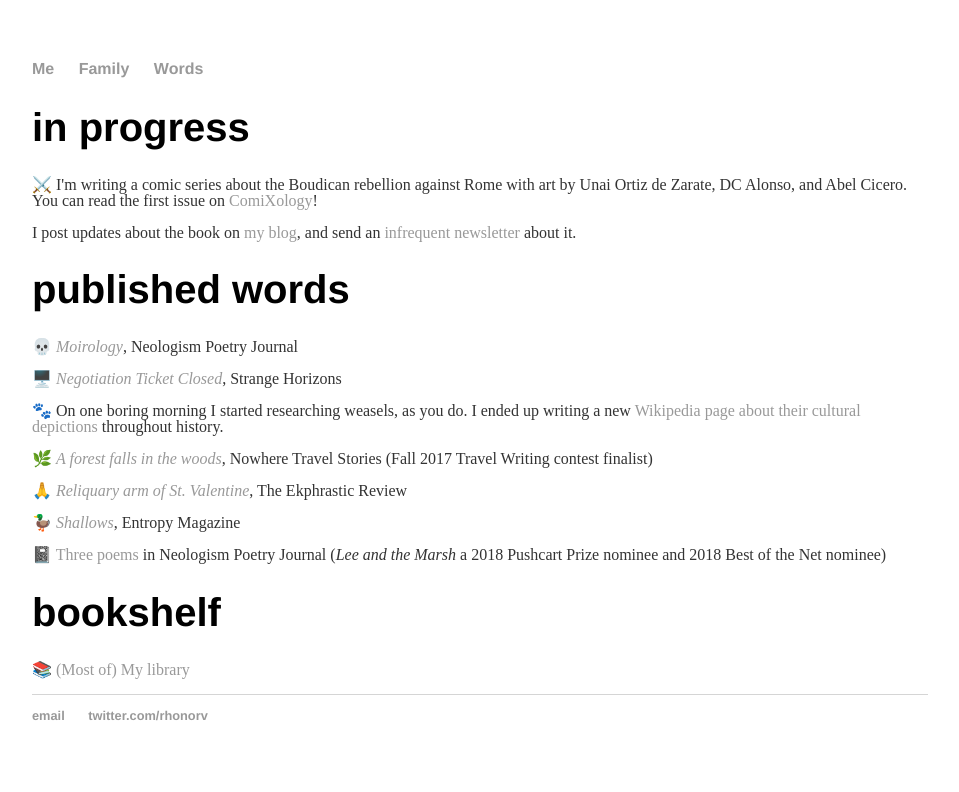
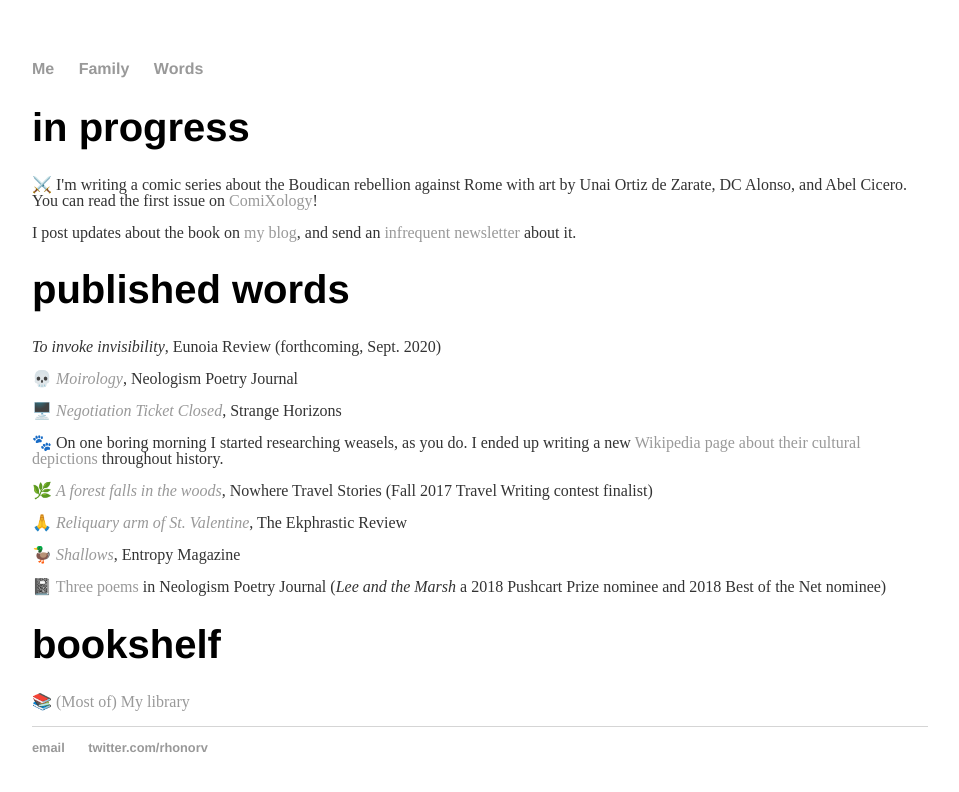
Before and after one commit to rhonorv/rhonorv.github.io, a Jekyll site: the page words/index.html, which Jekyll copies as it is, in a window 1280 px wide. Shown: the top 792 px of the page, without its empty margins (160-1119 px from the left). Built offline with Jekyll 4.4.1, drawn with Linux system fonts in a browser that asks for light colours.

Commit message:
Update index.html

```diff
--- a/words/index.html
+++ b/words/index.html
@@ -29,6 +29,8 @@
 
 	<div class="words">
 	<h1>published words</h1>
+		<p><span aria-hidden="true"> <em>To invoke invisibility</em>, Eunoia Review (forthcoming, Sept. 2020)</p>
+
 		<p><span aria-hidden="true">💀 </span><a href="https://www.neologismpoetry.com/april-2020/"><em>Moirology</em></a>, Neologism Poetry Journal</p>
 
 		<p><span aria-hidden="true">🖥️ </span><a href="http://strangehorizons.com/poetry/negotiation-ticket-closed/"><em>Negotiation Ticket Closed</em></a>, Strange Horizons</p>
```
